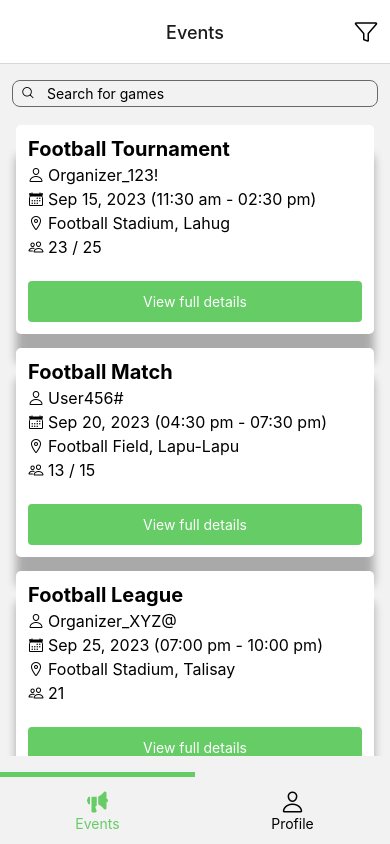
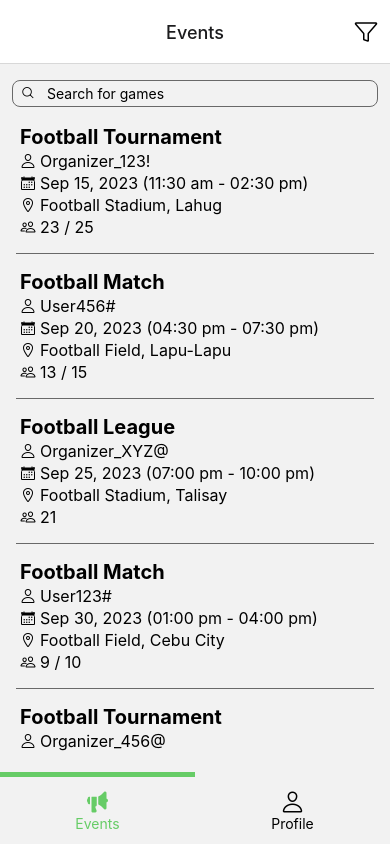
Before and after one commit to domjoeymoncada/sports-connect-mobile, a React Native app: screen /Home in a window 390 px wide. Built offline with nearby package versions, Linux system fonts and the light colour scheme.

Commit message:
Event card rework

```diff
--- a/src/screens/EventsScreen/components/EventCard.tsx
+++ b/src/screens/EventsScreen/components/EventCard.tsx
@@ -1,5 +1,5 @@
 import React from 'react';
-import {View, Text} from 'react-native';
+import {View, Text, TouchableOpacity} from 'react-native';
 import Icon from 'react-native-vector-icons/Ionicons';
 import BasicButton from '~/src/shared/components/BasicButton';
 import colors from '~/src/shared/constants/colors';
@@ -17,7 +17,7 @@ type EventCardProps = {
 };
 
 const EventCardDetail = ({icon, value}: {icon: string; value: string}) => (
-  <View style={{marginTop: 4, flexDirection: 'row', alignItems: 'center'}}>
+  <View style={{marginTop: 2, flexDirection: 'row', alignItems: 'center'}}>
     <Icon name={icon} size={16} />
     <Text style={{fontSize: 16, marginLeft: 4}}>{value}</Text>
   </View>
@@ -28,20 +28,13 @@ const EventCard = ({event}: EventCardProps) => {
     event;
 
   return (
+    <TouchableOpacity
+      activeOpacity={0.8}
+      onPress={() => console.log('open this event')}>
       <View
         style={{
           borderRadius: 5,
-        padding: 12,
-        marginBottom: 14,
-        backgroundColor: colors.white,
-        shadowOffset: {
-          width: 0,
-          height: 30,
-        },
-        shadowColor: colors.black,
-        shadowOpacity: 0.3,
-        shadowRadius: 10,
-        elevation: 5,
+          paddingHorizontal: 4,
         }}>
         <Text style={{fontSize: 20, fontWeight: 'bold'}}>{title}</Text>
         <EventCardDetail icon="ios-person-outline" value={organizer} />
@@ -53,13 +46,15 @@ const EventCard = ({event}: EventCardProps) => {
             maxParticipants > 0 ? `/ ${maxParticipants}` : ''
           }`}
         />
-
-      <BasicButton
-        containerStyle={{marginTop: 24}}
-        title="View full details"
-        onPress={() => console.log('open event details page')}
+      </View>
+      <View
+        style={{
+          marginVertical: 16,
+          borderBottomWidth: 0.5,
+          borderBottomColor: colors.dimGray,
+        }}
       />
-    </View>
+    </TouchableOpacity>
   );
 };
 
```
Lines whose indentation alone changed are shown as unchanged.
